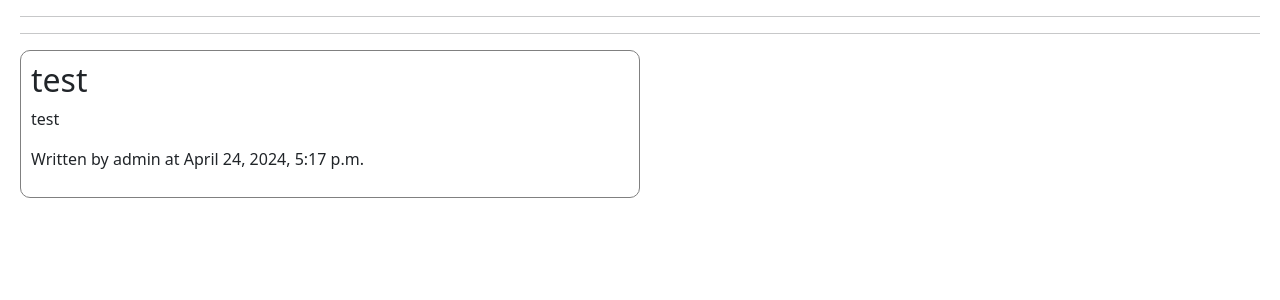
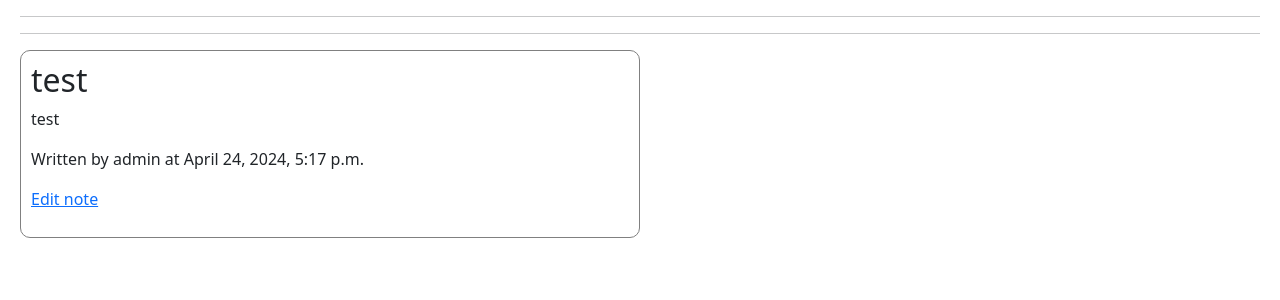
Before and after one commit to Projekt3TpJO/notatkiTest, a Django app: page /notes/7/ in a window 1280 px wide. Shown: the part 58-358 px from the top of the page. Run offline with Django 5.2, Linux system fonts and the light colour scheme; data comes from the database, SQL or seed files in the repository; some libraries are stand-ins or nearby versions.

Commit message:
Edycja notatek

```diff
--- a/aplikacjaNotatki/forms.py
+++ b/aplikacjaNotatki/forms.py
@@ -8,9 +8,8 @@ class NoteForm(forms.ModelForm):
         model = Note
         fields = '__all__'
         URGENCY_CHOICES = (
-            ('3', 'Low'),
-            ('2', 'Medium'),
-            ('1', 'High'),
+            ('High', 'High'),
+            ('Low', 'Low'),
         )
         title = forms.CharField(max_length=100)
         description = forms.Textarea
--- a/aplikacjaNotatki/models.py
+++ b/aplikacjaNotatki/models.py
@@ -5,9 +5,8 @@ from django.urls import reverse
 
 class Note(models.Model):
     URGENCY_CHOICES = (
-        ('1', 'High'),
-        ('2', 'Medium'),
-        ('3', 'Low'),
+        ('High', 'High'),
+        ('Low', 'Low'),
     )
     id = models.AutoField(primary_key=True)
     title = models.CharField(max_length=100)
--- a/aplikacjaNotatki/templates/notes/base.html
+++ b/aplikacjaNotatki/templates/notes/base.html
@@ -10,8 +10,8 @@
 </head>
 <body>
     <nav>
-        <a class="btn btn-primary" href="http://localhost:8000/notes" role="button">All notes</a>
-        <a class="btn btn-primary" href="http://localhost:8000/notes/add" role="button">Add note</a>
+        <a class="btn btn-primary" href="/notes" role="button">All notes</a>
+        <a class="btn btn-primary" href="/notes/add" role="button">Add note</a>
     </nav>
     <hr>
     {% block content %}
--- a/aplikacjaNotatki/templates/notes/note/detail.html
+++ b/aplikacjaNotatki/templates/notes/note/detail.html
@@ -12,6 +12,9 @@
         <p class="date">
             Written by {{ note.author }} at {{ note.created }}
         </p>
+        <p>
+            <a href="/notes/edit/{{ note.id }}/">Edit note</a>
+        </p>
     </div>
     {{ note.body|linebreaks }}
 {% endblock %}
--- a/aplikacjaNotatki/templates/notes/note/list.html
+++ b/aplikacjaNotatki/templates/notes/note/list.html
@@ -10,8 +10,7 @@
                 <div class="card">
                     <div class="card-body">
                         <h4 class="card-title">{{ note.title }}</h4>
-                        <h7 class="card-subtitle mb-2 text-muted">Written by {{ note.author }}
-                            at {{ note.created }}</h7>
+                        <h7 class="card-subtitle mb-2 text-muted">Last update: {{ note.updated }}</h7>
                     </div>
                     <ul class="list-group list-group-flush">
                         <li class="list-group-item">Created: {{ note.created }}</li>
--- a/aplikacjaNotatki/urls.py
+++ b/aplikacjaNotatki/urls.py
@@ -8,4 +8,5 @@ urlpatterns = [
     path('', views.NotesView.as_view(), name='post_list'),
     path('<int:id>/', views.note_detail, name='note_detail'),
     path('add/', views.note_create, name='note_create'),
+    path('edit/<int:id>/', views.note_edit, name='note_edit'),
 ]
--- a/aplikacjaNotatki/views.py
+++ b/aplikacjaNotatki/views.py
@@ -25,3 +25,15 @@ def note_create(request):
             note.save()
     note_form = NoteForm()
     return render(request, "notes/note/create.html", {'note_form': note_form})
+
+
+def note_edit(request, id):
+    note = get_object_or_404(Note, id=id)
+    if request.method == "POST":
+        note_form = NoteForm(data=request.POST, instance=note)
+        if note_form.is_valid():
+            note_form.save(commit=False)
+            note.save()
+
+    note_form = NoteForm(instance=note)
+    return render(request, "notes/note/edit.html", {'note_form': note_form})
--- a/projektNotatki/urls.py
+++ b/projektNotatki/urls.py
@@ -21,4 +21,5 @@ urlpatterns = [
     path('admin/', admin.site.urls),
     path('notes/', include('aplikacjaNotatki.urls', namespace='notes')),
     path('notes/add/', include('aplikacjaNotatki.urls', namespace='notes')),
+    path('notes/edit/', include('aplikacjaNotatki.urls', namespace='notes')),
 ]
```
Also changed, not shown: aplikacjaNotatki/templates/notes/note/edit.html (+6 -6 lines), aplikacjaNotatki/migrations/0014_alter_note_urgency.py (added), aplikacjaNotatki/migrations/0015_remove_note_updated.py (added), aplikacjaNotatki/migrations/0016_note_updated.py (added), aplikacjaNotatki/migrations/0017_remove_note_updated.py (added), aplikacjaNotatki/migrations/0018_note_updated.py (added).
